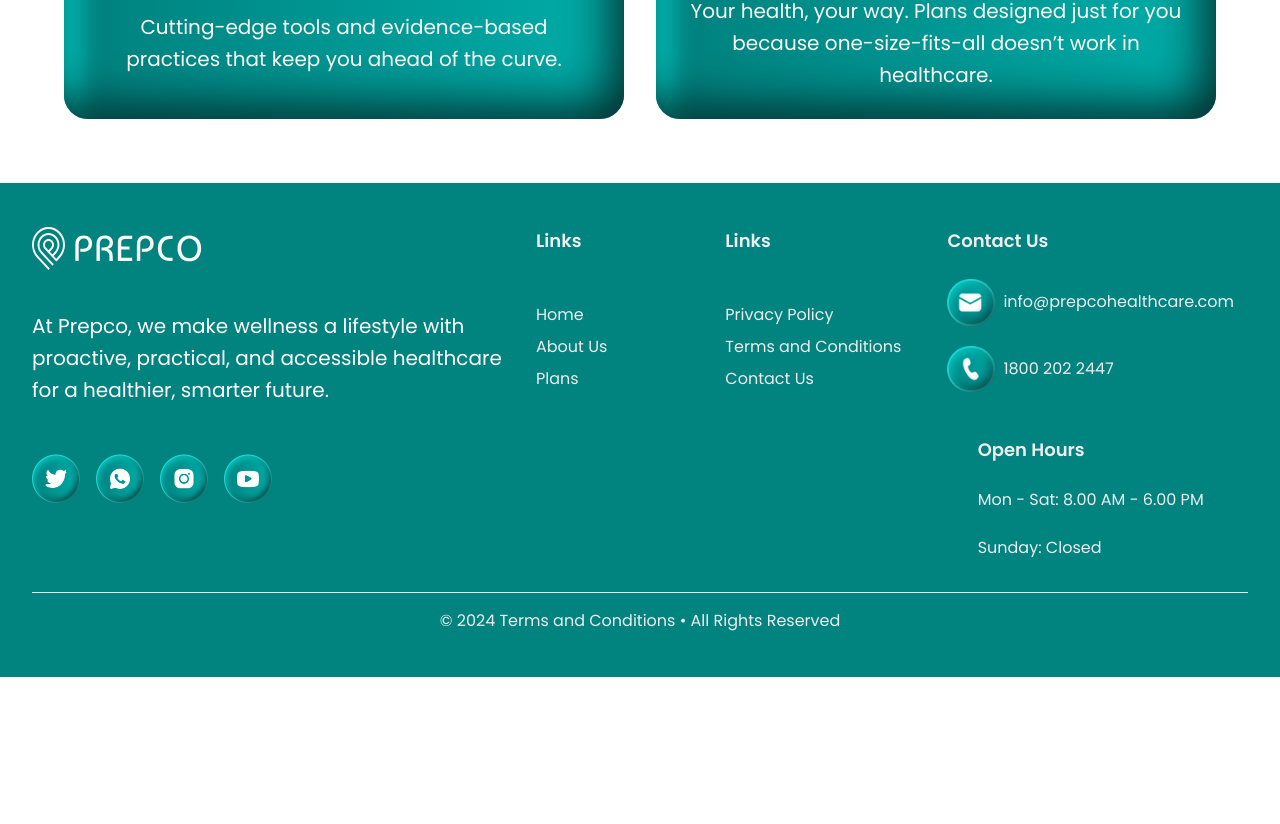
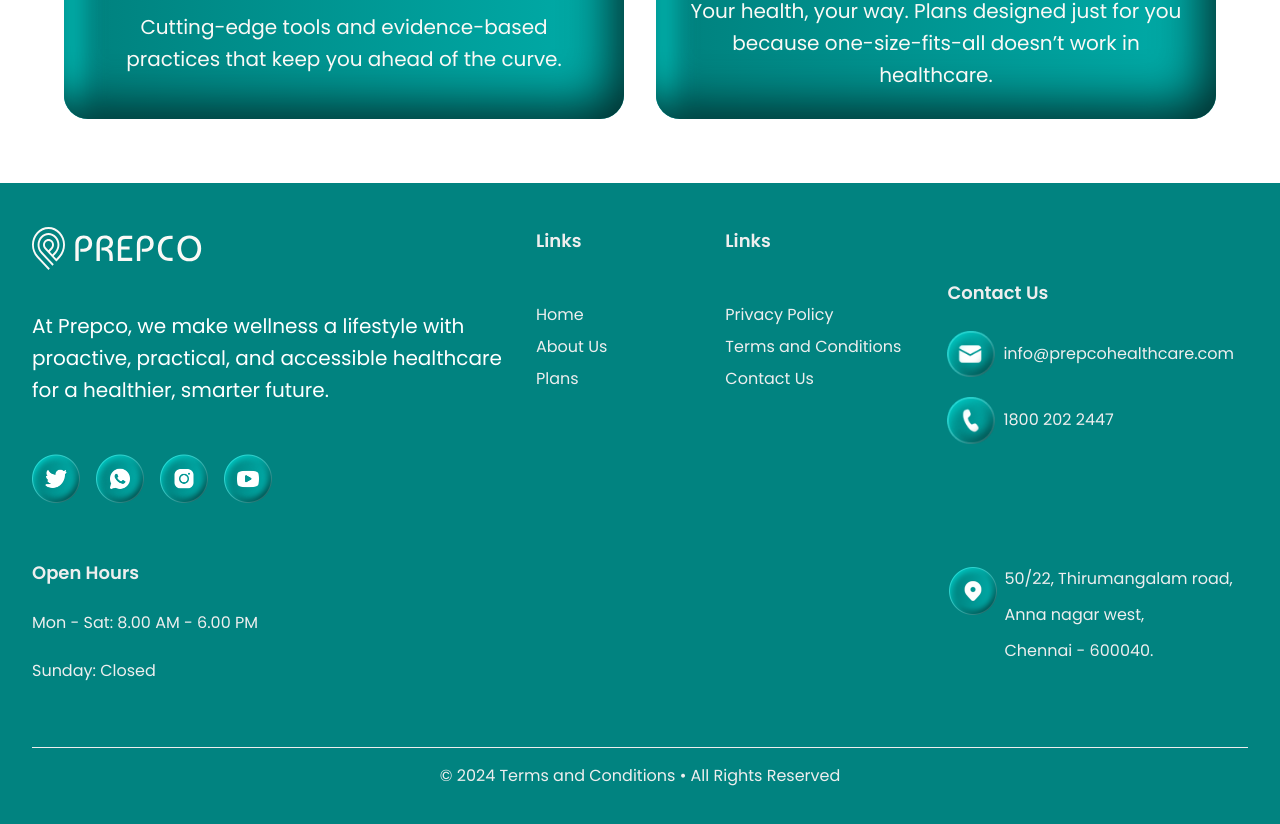
Before and after one commit to Prepco-creator/PREPCO, a Next.js app: page /about in a window 1280 px wide. Shown: the part 3964-4788 px from the top of the page. Before the commit the page ends 4641 px from the top, so only its background shows below. Built offline with nearby package versions, Linux system fonts and the light colour scheme; a web font is replaced by a local one.

Commit message:
toll free number and address added

```diff
--- a/public/images/images.ts
+++ b/public/images/images.ts
@@ -57,6 +57,7 @@ import whatsappIcon from './pngs/whatsapp-icon.png';
 import twitterIcon from './pngs/twitter-icon.png';
 import instagramIcon from './pngs/instagram-icon.png';
 import phoneIcon from './pngs/phone.png';
+import locationIcon from './pngs/location.png'
 import mailIcon from './pngs/mail.png';
 import popupImage from './pngs/popup-1.png';
 import pattern from './pngs/pattern-removebg-preview.png';
@@ -170,6 +171,7 @@ const pngs = {
     pestControl,
     homeHero2,
     testimoneeProfile,
+    locationIcon,
 }
 
 const webp = {
--- a/src/components/comman/Footer.tsx
+++ b/src/components/comman/Footer.tsx
@@ -79,6 +79,11 @@ const Footer = () => {
                 />
               </a>
             </div>
+            <div className="space-y-3 lg:space-y-6">
+              <h3 className="text-lg font-semibold mt-6 mb-2">Open Hours</h3>
+              <p>Mon - Sat: 8.00 AM - 6.00 PM</p>
+              <p>Sunday: Closed</p>
+            </div>
           </div>
           <div className="flex-1 flex flex-col gap-2 lg:gap-8">
             <h3 className="text-lg font-semibold mb-4">Links</h3>
@@ -125,7 +130,7 @@ const Footer = () => {
               </li>
             </ul>
           </div>
-          <div className="flex-[2] flex flex-col gap-1 lg:gap-5 lg:items-center">
+          <div className="flex-[2] flex flex-col gap-4 lg:gap-5 lg:items-center justify-around">
             <div className="space-y-3 lg:space-y-6">
               <h3 className="text-lg font-semibold mb-4">Contact Us</h3>
               <ul className="flex flex-col gap-5">
@@ -145,7 +150,7 @@ const Footer = () => {
                   </a>
                 </li>
                 <li>
-                  <a className="flex items-center gap-2"  href="tel:+9118002022447">
+                  <a className="flex items-center gap-2" href="tel:+9118002022447">
                     <div className="hover:-translate-y-2 transition-transform duration-200">
                       <Image
                         width={48}
@@ -159,15 +164,29 @@ const Footer = () => {
                     </span>
                   </a>
                 </li>
-
               </ul>
 
             </div>
-            <div className="space-y-3 lg:space-y-6">
-              <h3 className="text-lg font-semibold mt-6 mb-2">Open Hours</h3>
-              <p>Mon - Sat: 8.00 AM - 6.00 PM</p>
-              <p>Sunday: Closed</p>
-            </div>
+            <a href="https://maps.app.goo.gl/B4VYxVvLykajAbvBA">
+              <div className="flex items-center gap-2">
+                <div className="hover:-translate-y-2 transition-transform duration-200 lg:self-start">
+                  <Image
+                    width={48}
+                    height={48}
+                    src={images.pngs.locationIcon}
+                    alt="Phone"
+                  />
+                </div>
+                <div className="hidden lg:block space-y-3">
+                  <p>50/22, Thirumangalam road,</p>
+                  <p>Anna nagar west, </p>
+                  <p>Chennai - 600040.</p>
+                </div>
+                <div className="block lg:hidden space-y-3">
+                  <p>50/22, Thirumangalam road,<br />Anna nagar west, Chennai - 600040.</p>
+                </div>
+              </div>
+            </a>
           </div>
         </div>
 
@@ -176,7 +195,7 @@ const Footer = () => {
           <p>&copy; 2024 Terms and Conditions • All Rights Reserved</p>
         </div>
       </div>
-    </footer>
+    </footer >
   );
 };
 
--- a/src/components/contact/HeroSection.tsx
+++ b/src/components/contact/HeroSection.tsx
@@ -48,6 +48,19 @@ const HeroSection = () => {
               info@prepcohealthcare.com
             </p>
           </a>
+          <a href="https://maps.app.goo.gl/B4VYxVvLykajAbvBA" className="flex flex-row gap-2 items-center">
+            <Image
+              width={48}
+              height={48}
+              src={images.pngs.locationIcon}
+              alt="prepco-mail"
+              className="hover:-translate-y-2 transition-transform duration-200"
+            />
+            <p className="text-custom-16 lg:text-custom-20 text-primary">
+              No:50/22, Thirumangalam road, Anna nagar west,<br />
+              Chennai - 600040.
+            </p>
+          </a>
         </div>
         <p className="text-secondaryDark ztext-custom-16 lg:text-custom-20">
           Got questions? We’ve got answers. Let’s make health and wellness
```
Also changed, not shown: public/images/pngs/location.png (added).
